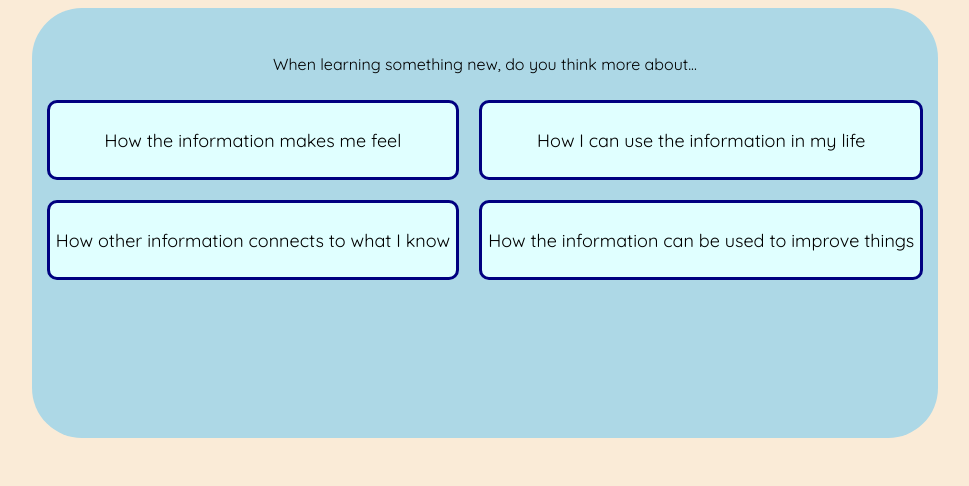
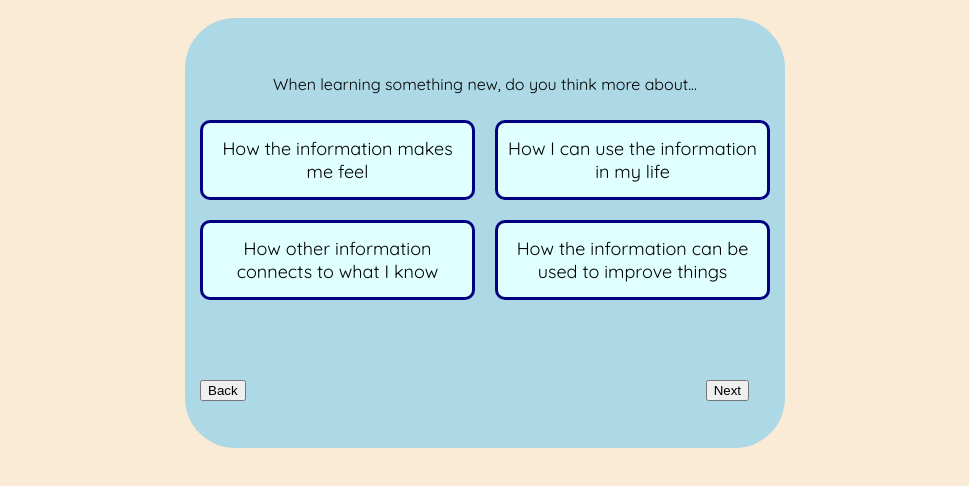
Before and after one commit to ayla-marie/jQuery-quiz, a plain HTML site: page index.html in a window 1280 px wide. Both pictures are taken after a click on the button "Start". Shown: the whole page, without its empty margins (155-1124 px from the left). Drawn offline with nearby package versions, Linux system fonts and the light colour scheme.

Commit message:
added next and back buttons

```diff
--- a/css/style.css
+++ b/css/style.css
@@ -26,6 +26,10 @@ body {
   background-color: white;
   border: 3px solid yellowgreen;
 }
+.choice-submit {
+  background-color: #d6f993;
+  border: 3px solid yellowgreen;
+}
 
 .grid {
   display: grid;
@@ -38,10 +42,22 @@ body {
   font-size: 18px;
   height: 80px;
 }
+.navigation {
+  display: flex;
+  margin-top: 80px;
+}
+#back {
+  margin-right: 30px;
+}
+
+#next {
+  margin-left: 430px;
+}
 
 #container {
-  width: fit-content;
-  height: fit-content;
+  width: 600px;
+  height: 400px;
+  padding: 10px;
 }
 .testScreen {
   display: none;
@@ -65,7 +81,7 @@ body {
   display: flex;
   align-items: center;
   justify-content: center;
-  padding-bottom: 10px;
+  padding: 10px;
 }
 #submit {
   margin-top: 30px;
--- a/index.html
+++ b/index.html
@@ -30,6 +30,10 @@
           <button class="choice" id="c" value="c"></button>
           <button class="choice" id="d" value="d"></button>
         </div>
+        <div class="navigation">
+          <button id="back" class="nav">Back</button>
+          <button id="next" class="nav">Next</button>
+        </div>
       </div>
       <button id="submit">Start</button>
     </div>
```
